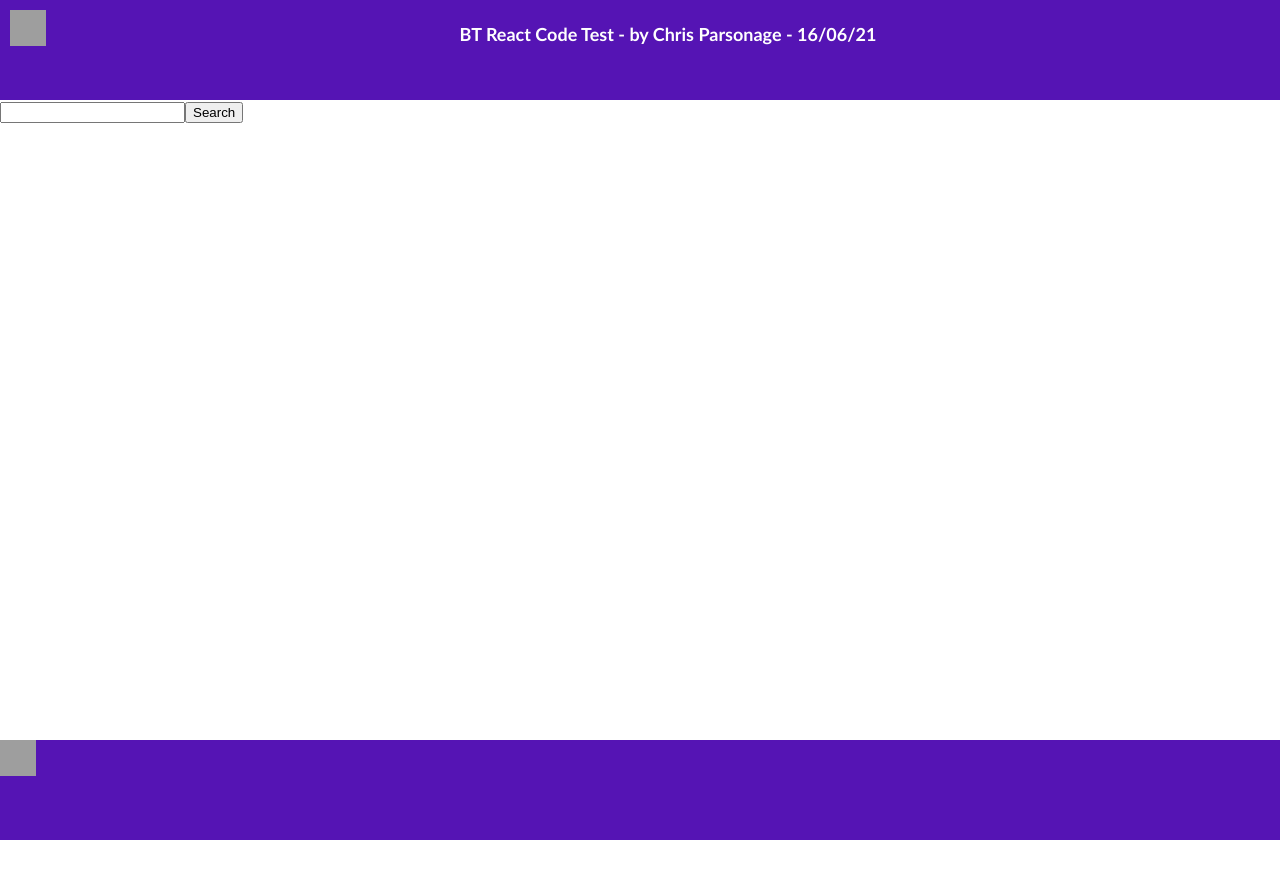
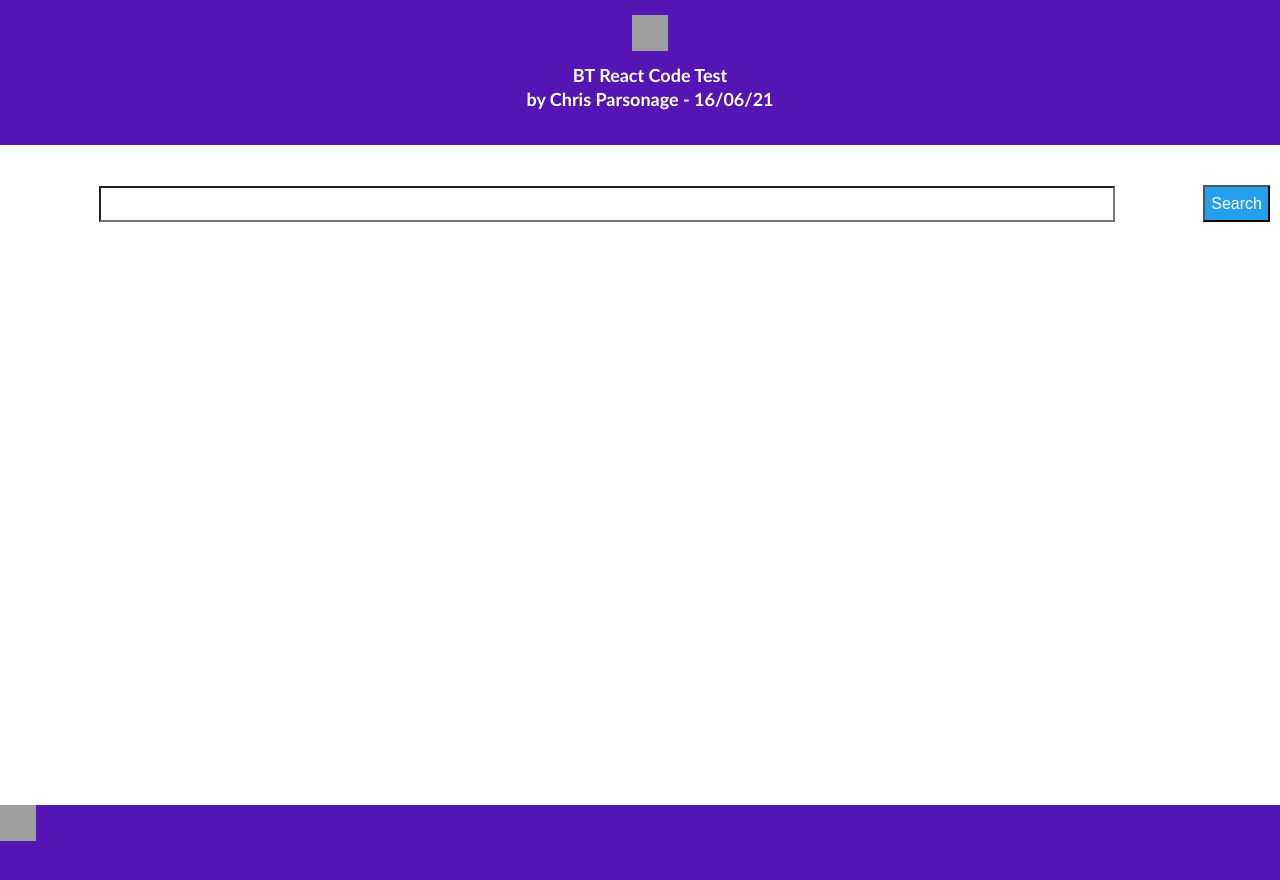
Before and after one commit to par2d2/BT-test, a React (Create React App) app: page / in a window 1280 px wide. Shown: the top 880 px of the page. Before the commit the page ends 840 px from the top, so only its background shows below. Built offline with nearby package versions, Linux system fonts and the light colour scheme; grey boxes are pictures that could not be loaded.

Commit message:
added some basic styling

```diff
--- a/src/components/Header/Header.js
+++ b/src/components/Header/Header.js
@@ -5,7 +5,7 @@
         <svg width="36" height="36" className="float-left">
             <image href="https://img01.bt.co.uk/s/assets/191120/images/logo/logo-2018.svg" src="yourfallback.png" width="36" height="36"/>
         </svg>
-        <h1 className="header-h1">BT React Code Test - by Chris Parsonage - 16/06/21</h1>
+        <h1 className="header-h1">BT React Code Test <br/> by Chris Parsonage - 16/06/21</h1>
     </header>
 )
 
--- a/src/components/Header/header.css
+++ b/src/components/Header/header.css
@@ -4,8 +4,8 @@
     color: #ffffff;
     width: 100%;
     text-align: center;
-    height: 80px;
-    padding: 10px;
+    height: 130px;
+    padding: 15px 10px 0 10px;
     line-height: 1.5em;
 }
 
--- a/src/components/NewsCard/NewsCard.js
+++ b/src/components/NewsCard/NewsCard.js
@@ -1,9 +1,9 @@
-const NewsCard = ({title, url, author, content}, index) => {
-    return (<div key={`${title}-${index}`}>
+const NewsCard = ({title, url, author, content}, index) => (
+    <div key={`${title}-${index}`}>
         <a href={url} target='_blank' rel="noopener noreferrer">
 
             <div>
-                <h2>{title}gfhgfhgfh</h2>
+                <h2>{title}</h2>
             </div>
 
             <div>{author}</div>
@@ -14,8 +14,8 @@
 
         </a>
     </div>
-    )
-}
+)
+
 
 
 export default NewsCard;
--- a/src/constants/errors.js
+++ b/src/constants/errors.js
@@ -1 +1 @@
-export const EMPTY_STRING_ERROR = 'Search term cant be an empty string';
+export const EMPTY_STRING_ERROR = 'Search term can\'t be an empty string.';
--- a/src/index.css
+++ b/src/index.css
@@ -159,32 +159,7 @@
   clear: both;
 }
 
-header, footer {
-  font-family: Calibri;
-  background-color: #5514b4;
-  color: #ffffff;
-  width: 100%;
-}
 
-header {
-  text-align: center;
-  height: 80px;
-  padding: 10px;
-  line-height: 1.5em;
-}
-
-footer {
-  min-height: 500px;
-}
-
-
-h1 {
-  font-size: 1.125rem;
-}
-
-.float-left {
-  float: left;
-}
 /* ==========================================================================
    EXAMPLE Media Queries for Responsive Design.
    These examples override the primary ('mobile first') styles.
--- a/src/newsApi/newsApi.js
+++ b/src/newsApi/newsApi.js
@@ -3,13 +3,13 @@
 import { EMPTY_STRING_ERROR } from '../constants/errors';
 
 const getEverything = (input) => {
-    if (input.trim() === '') return EMPTY_STRING_ERROR;
+    if (input.trim() === '') return Promise.reject(EMPTY_STRING_ERROR);
 
     return getApiCall(buildUrl(input, EVERYTHING, RESULTS_LIMIT)).then(({status, articles, message}) => {
         if (status === 'ok') return articles;
-        return message;
+        return Promise.reject(message);
     }).catch(err => {
-        return err
+        throw err;
     });
 }
 
--- a/src/views/App.css
+++ b/src/views/App.css
@@ -1,3 +1,30 @@
 .App {
+    padding: 10px;
     min-height: 80vh;
 }
+
+.searchInputBox{
+    margin: auto;
+    height: 30px;
+    width: 80%;
+    border-radius: 0px;
+
+}
+
+.searchSubmitButton{
+    -webkit-appearance: none;
+    height: 37px;
+    background-color: #24a0ed;
+    border-radius: 0px;
+    color: #ffffff;
+    font-size: 1em;
+}
+
+.errorMessage {
+    min-height: 30px;
+}
+
+.searchForm{
+    display: flex;
+    justify-content: space-between;
+}
--- a/src/views/App.js
+++ b/src/views/App.js
@@ -11,20 +11,20 @@
   const onSubmit = (e) =>{
     e.preventDefault();
     getEverything(searchTerm).then(response => {
-      if(Array.isArray(response)){
-        setNews(response);
-      } else {
-        setErrorMessage(response);
-      }
+      setNews(response);
+    }).catch(err =>{
+      setErrorMessage(err);
     });
   }
 
   return (
     <div className="App">
-      {errorMessage}
-        <form onSubmit={onSubmit}>
-          <input type="text" onChange={e => setSearchTerm(e.target.value)}/>
-          <input type="submit" value="Search"/>
+        <div className="errorMessage">
+          {errorMessage}
+        </div>
+        <form onSubmit={onSubmit} className="searchForm">
+          <input type="text" onChange={e => setSearchTerm(e.target.value)} className="searchInputBox"/>
+          <input type="submit" value="Search" className="searchSubmitButton"/>
         </form>
       {news.map((item, index) =>{
         return NewsCard(item, index);
```
Also changed, not shown: 1 other file (tests, documents, lock files or other folders).
